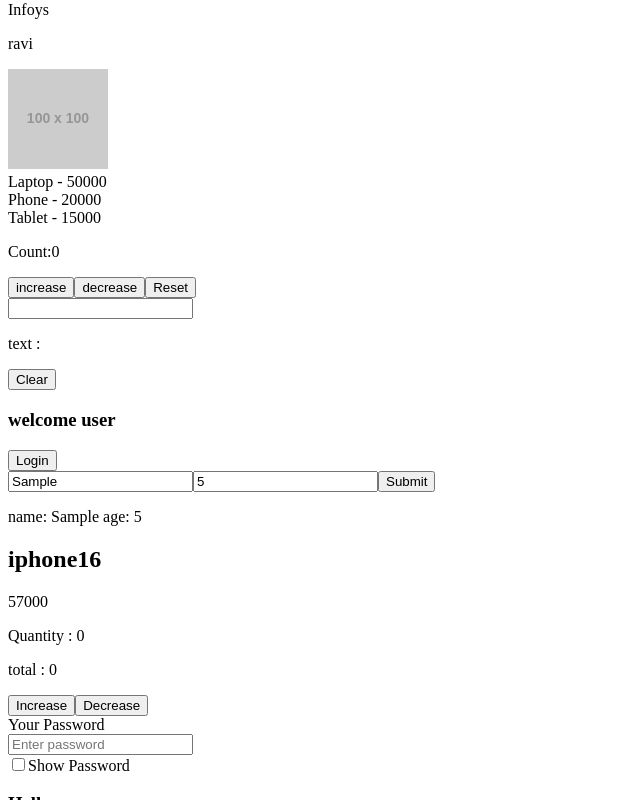
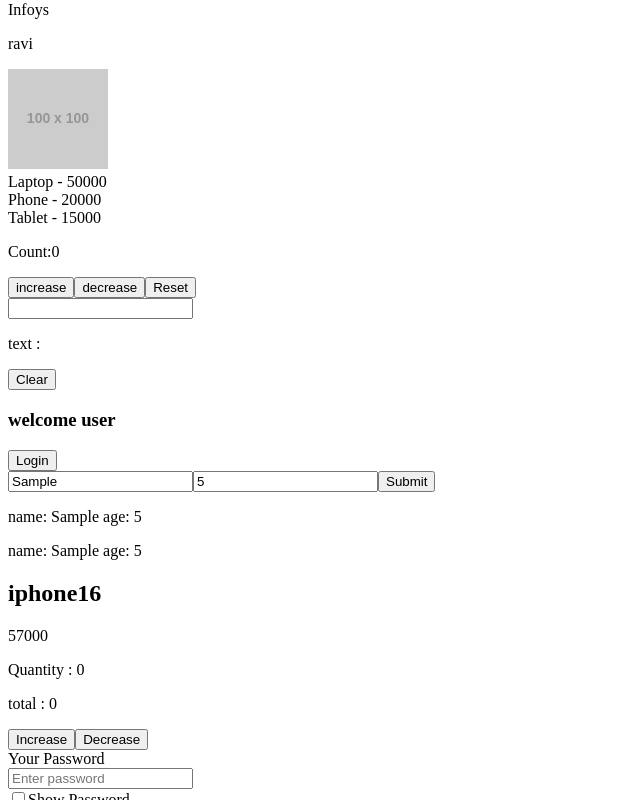
Before and after one commit to Venkataramanareactdev/React-projects, a React (Create React App) app: page / in a window 1280 px wide. Both pictures are taken after typing "Sample", "5" into the empty fields and a click on the button "Submit". Shown: the part 656-1456 px from the top of the page, without its empty margins (0-640 px from the left). Built offline with nearby package versions, Linux system fonts and the light colour scheme.

Commit message:
changes in form.jsx

```diff
--- a/src/useState_examples/Form.jsx
+++ b/src/useState_examples/Form.jsx
@@ -29,6 +29,7 @@
                 {submitted && <p>
                 name: {submittedName} age: {submittedAge} </p>
                 }
+                {submitted && <p>name: {submittedName} age: {submittedAge} </p>}
             </div>
         );
     }
```
